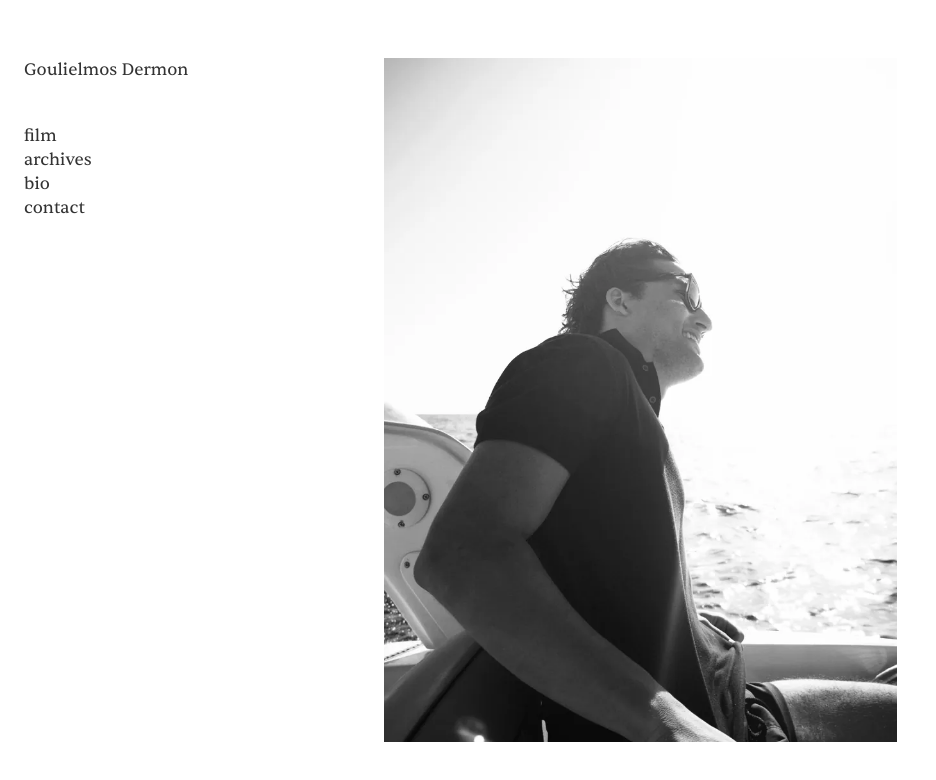
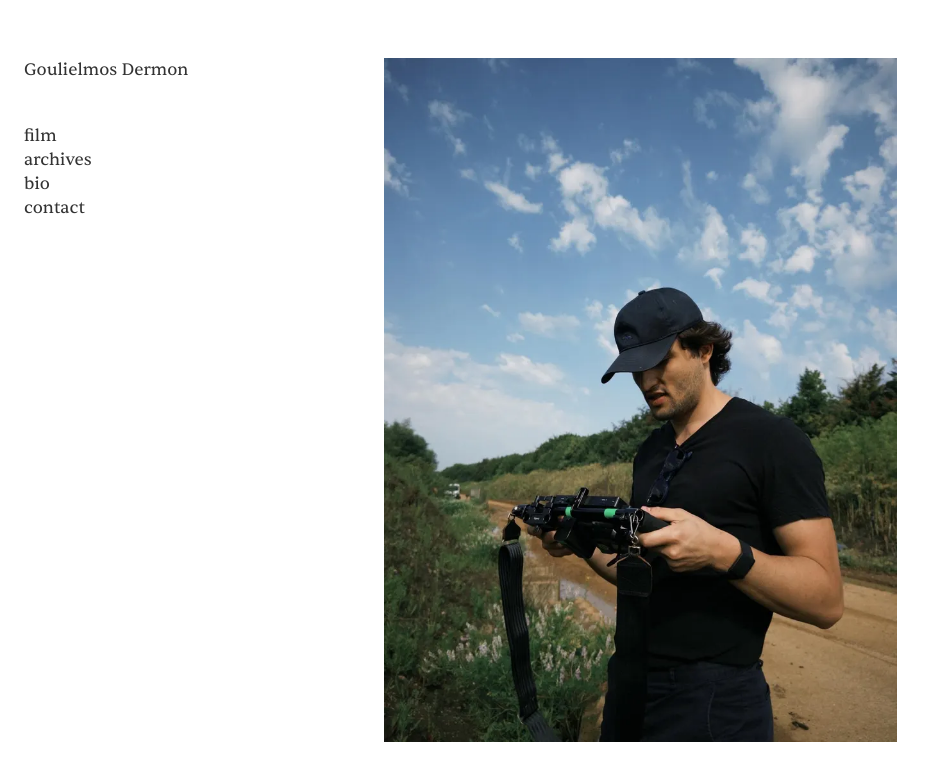
Before and after one commit to goulielmosdermon-dev/goulielmoswebsite, a website: page index.html in a window 1280 px wide. Shown: the whole page, without its empty margins (0-936 px from the left). Drawn offline with Linux system fonts and the light colour scheme.

Commit message:
Restore previous homepage portrait

```diff
--- a/index.html
+++ b/index.html
@@ -17,7 +17,7 @@
     </nav>
   </header>
   <main class="content home">
-    <img class="hero" src="/images/home3-1400.webp" srcset="/images/home3-800.webp 800w, /images/home3-1400.webp 1400w" sizes="(max-width: 800px) 100vw, 50vw" alt="Goulielmos Dermon" fetchpriority="high" width="1400" height="1867">
+    <img class="hero" src="/images/home2-1400.webp" srcset="/images/home2-800.webp 800w, /images/home2-1400.webp 1400w" sizes="(max-width: 800px) 100vw, 50vw" alt="Goulielmos Dermon on set" fetchpriority="high" width="1400" height="1866">
   </main>
 </body>
 </html>
```
